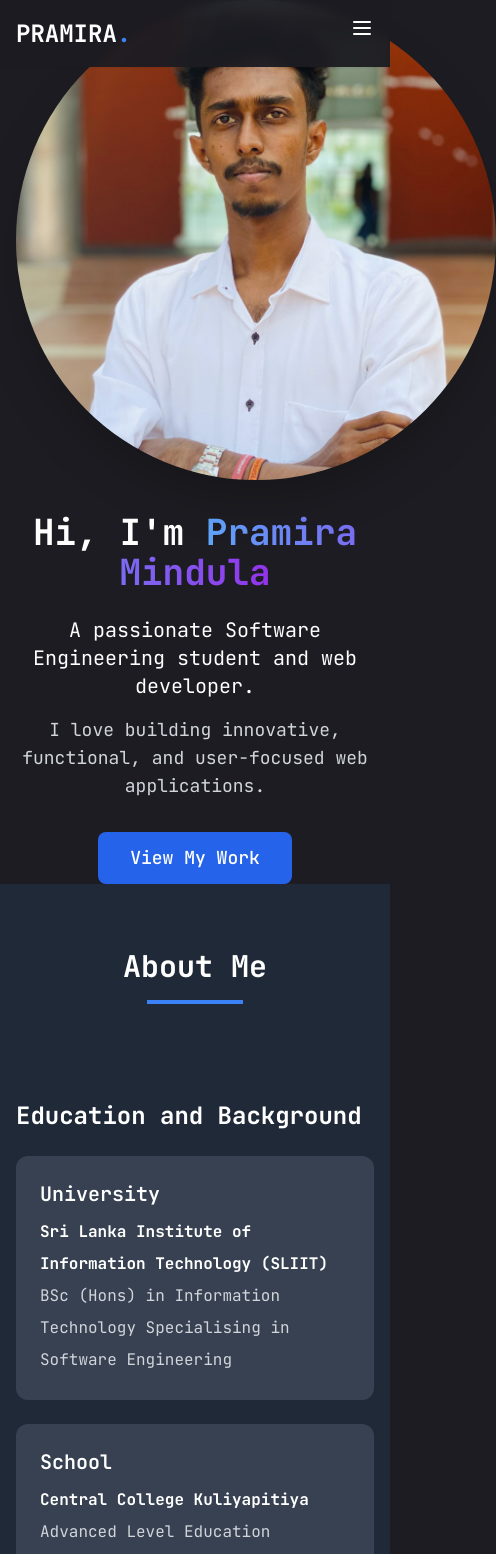
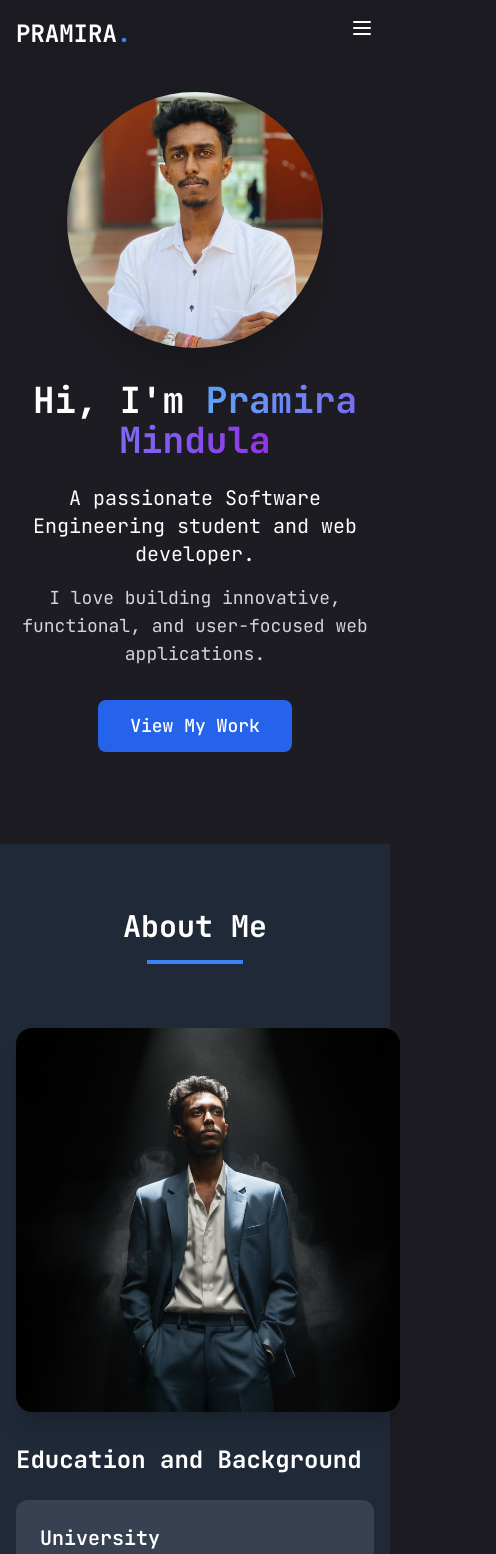
Before and after one commit to Pramira-Mindula/pramira-portfolio, a Next.js app: page / in a window 390 px wide. Shown: the top 1554 px of the page, 496 px wide, since content can reach past the window. Built offline with nearby package versions, Linux system fonts and the light colour scheme.

Commit message:
Updated Image Sizes

```diff
--- a/app/page.jsx
+++ b/app/page.jsx
@@ -43,7 +43,7 @@ export default function Home() {
         <div className="grid grid-cols-1 lg:grid-cols-2 gap-8 lg:gap-12 items-center">
           {/* Photo */}
           <div className="order-1 lg:order-1 animate-fade-in">
-            <div className="relative w-[30rem] h-[30rem] sm:w-112 sm:h-112 mx-auto lg:mx-0">
+            <div className="relative w-64 h-64 sm:w-80 sm:h-80 md:w-96 md:h-96 lg:w-[32rem] lg:h-[32rem] mx-auto">
               <Image
                 src="/images/pramira1-1.jpg"
                 alt="Pramira Mindula"
@@ -99,7 +99,7 @@ export default function Home() {
           <div className="grid grid-cols-1 lg:grid-cols-2 gap-8 lg:gap-12 items-center">
             {/* Photo */}
             <div className="animate-fade-in">
-              <div className="relative w-112 h-112 sm:w-[32rem] sm:h-[32rem] lg:w-[36rem] lg:h-[36rem] mx-auto">
+              <div className="relative w-96 h-96 sm:w-80 sm:h-80 md:w-96 md:h-96 lg:w-[36rem] lg:h-[36rem] mx-auto">
                 <Image
                   src="/images/pramira3.png"
                   alt="Pramira Mindula - About"
```
